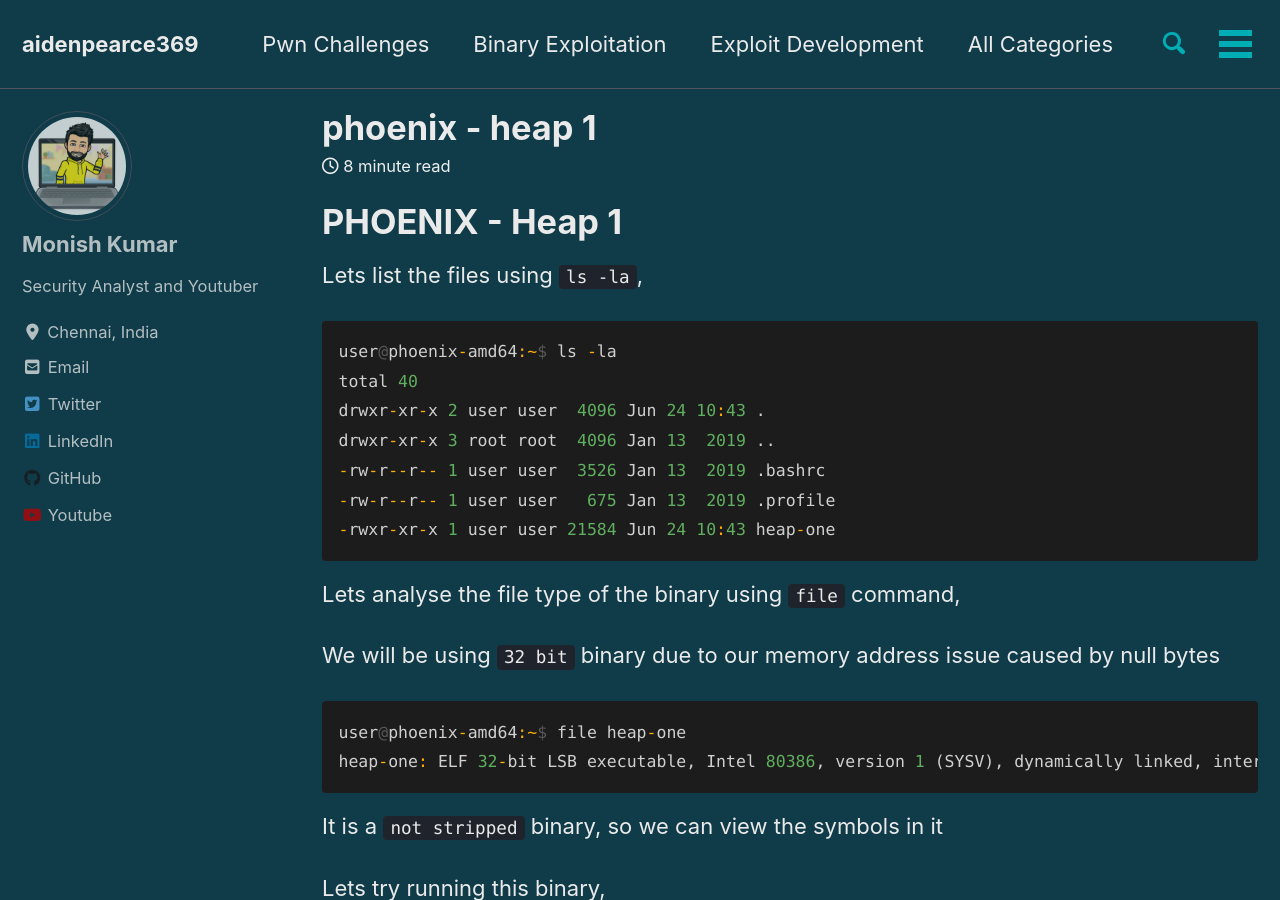
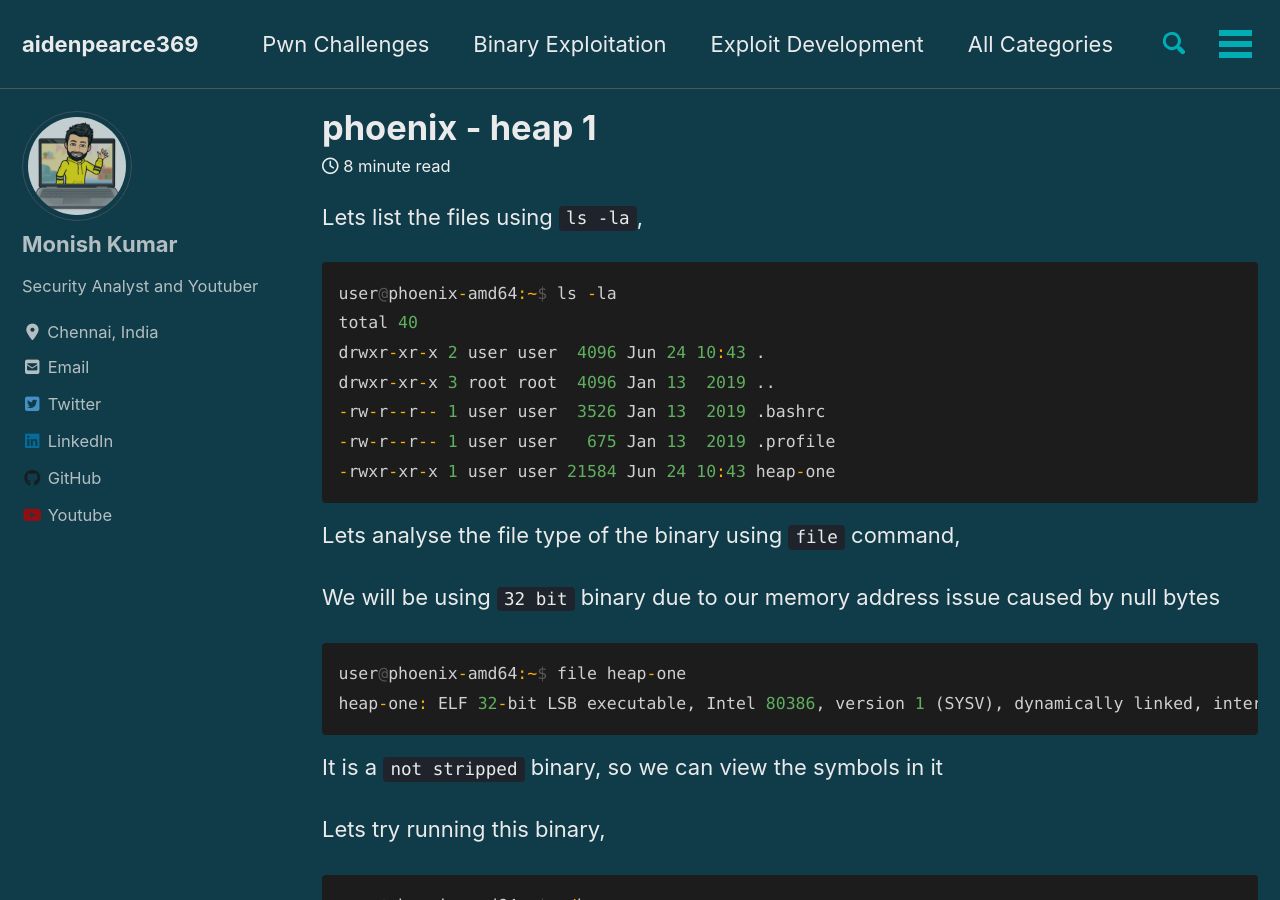
Before and after one commit to 0xcyberpj/AidenPearce369.github.io, a Jekyll site: the page built from _posts/Binary Exploitation/phoenix/2021-07-03-heap1.md, in a window 1280 px wide and 900 px high. Built offline with Jekyll 4.4.1, drawn with Linux system fonts in a browser that asks for light colours; cached includes are drawn as plain includes; nearby versions of some CDN libraries.

Commit message:
Update 2021-07-03-heap1.md

````diff
--- a/_posts/Binary Exploitation/phoenix/2021-07-03-heap1.md
+++ b/_posts/Binary Exploitation/phoenix/2021-07-03-heap1.md
@@ -11,8 +11,6 @@ description: "Solution for heap one from Phoenix in Exploit Education Series"
 categories:
   - Binary Exploitation
 ---
-
-# PHOENIX - Heap 1
 
 Lets list the files using ```ls -la```,
 
````
